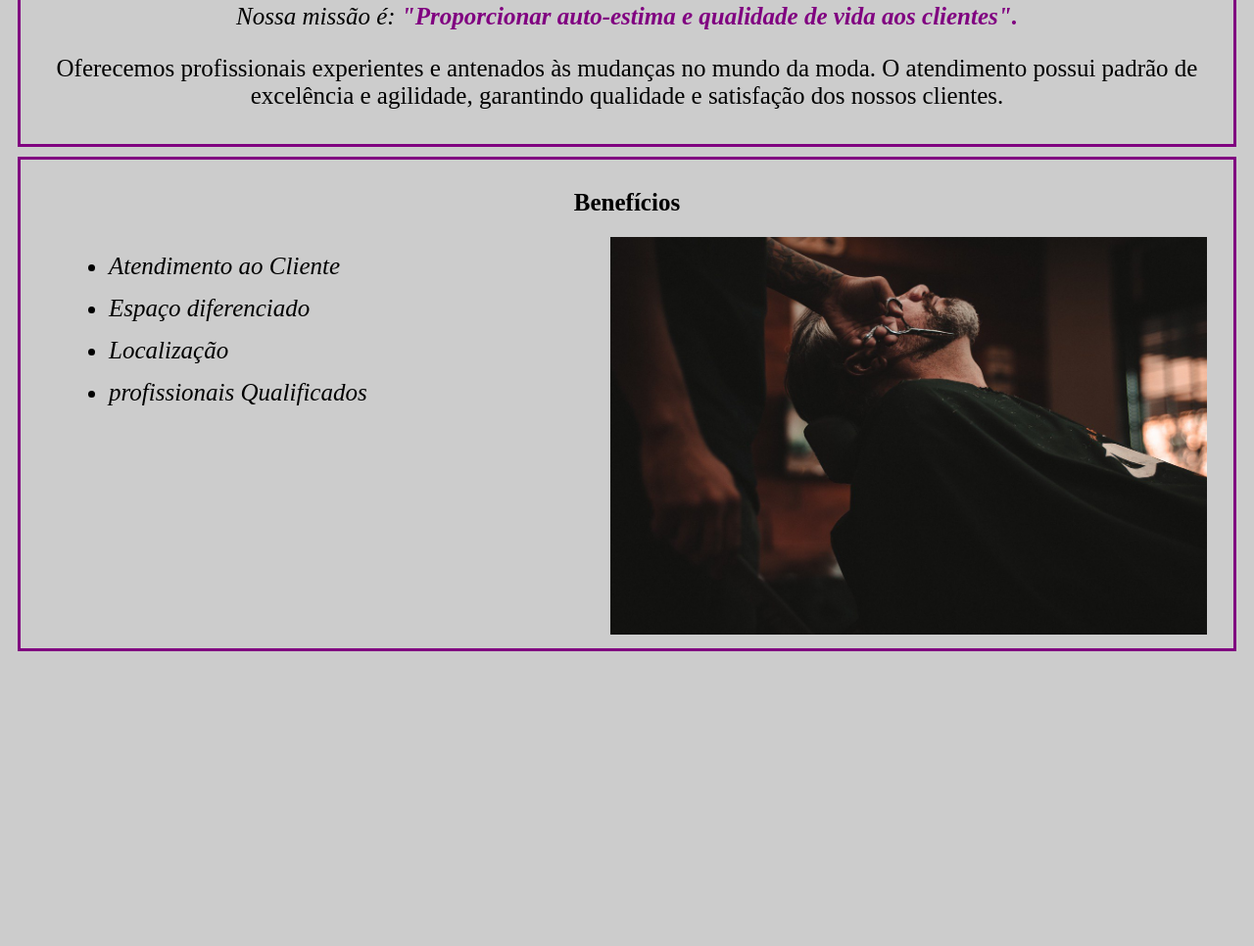
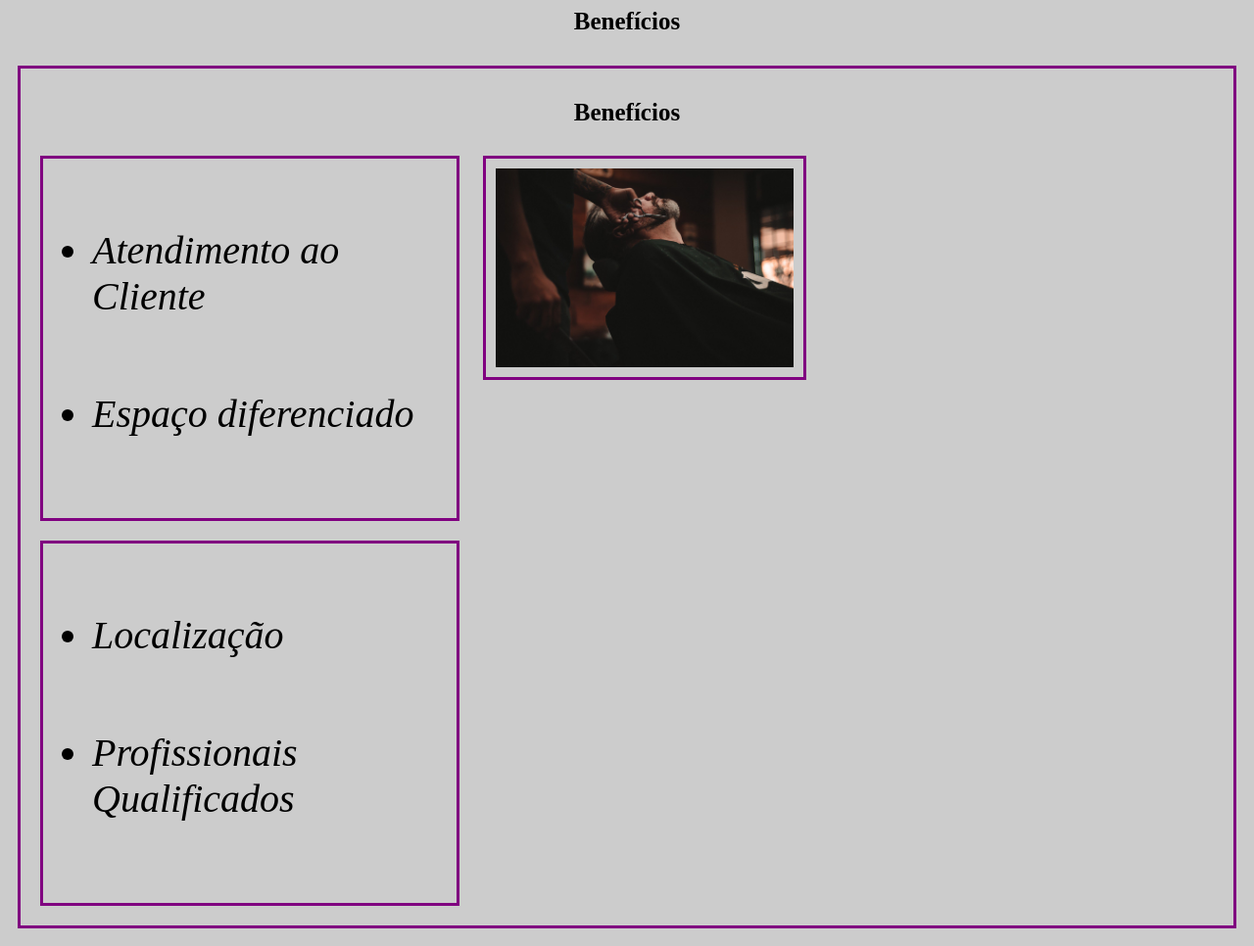
Before and after one commit to VBertuol/FormacaoFrontend, a plain HTML site: page Curso1HTML5CSS3pt1/index.html in a window 1280 px wide. Shown: the part 685-1651 px from the top of the page at 98% size. Before the commit the page ends 1360 px from the top, so only its background shows below. Drawn offline with Linux system fonts and the light colour scheme.

Commit message:
Finalizacação do curso 1

```diff
--- a/Curso1HTML5CSS3pt1/index.html
+++ b/Curso1HTML5CSS3pt1/index.html
@@ -24,18 +24,25 @@
             O atendimento possui padrão de excelência e agilidade, garantindo qualidade e satisfação dos nossos clientes.</p>
         </div>
 
+        <h2>Benefícios</h2>
+
         <div class="beneficios">
             <h2>Benefícios</h2>
 
             <ul>
                 <li class="itens">Atendimento ao Cliente</li>
                 <li class="itens">Espaço diferenciado</li>
-                <li class="itens">Localização</li>
-                <li class="itens">profissionais Qualificados</li>
             </ul>
 
             <img src="beneficios.jpg" class="imagemBeneficios">
+
+            <ul>
+                <li class="itens">Localização</li>
+                <li class="itens">Profissionais Qualificados</li>
+            </ul>
         </div>
+
+
 
     </body>
 
--- a/Curso1HTML5CSS3pt1/style.css
+++ b/Curso1HTML5CSS3pt1/style.css
@@ -3,10 +3,9 @@ body {
 }
 
 #banner {
-    width: 97.5%;
     border: solid purple;
     padding: 10px;
-    margin-left: 10px;
+    margin-left: 27.5%;
 
 }
 
@@ -34,6 +33,7 @@ strong {
 }
 
 .beneficios {
+    display: inline-block;
     border: solid purple;
     padding: 10px;
     margin: 10px;
@@ -45,18 +45,27 @@ h2 {
 }
 
 ul {
+    vertical-align: top;
     display: inline-block;
-    vertical-align: top;
-    width: 45%;
+    width: 33%;
+    border: solid purple;
+    padding: 10px;
+    margin: 10px;
 }
 
 .itens {
     font-style: italic;
-    font-size: 25px;
+    font-size: 40px;
+    margin-top: 60px;
     margin-left: 40px;
-    margin-bottom: 15px;
+    margin-bottom: 73px;
 }
 
 .imagemBeneficios {
-    width: 50%;
+    display: inline-block;
+    width: 25%;
+    border: solid purple;
+    padding: 10px;
+    margin: 10px;
+    vertical-align: top;
 }
```
Also changed, not shown: 2 other files.
